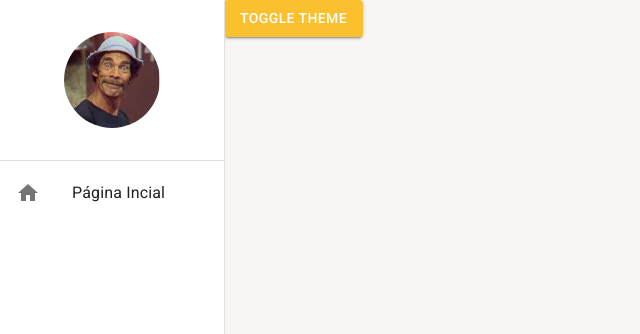
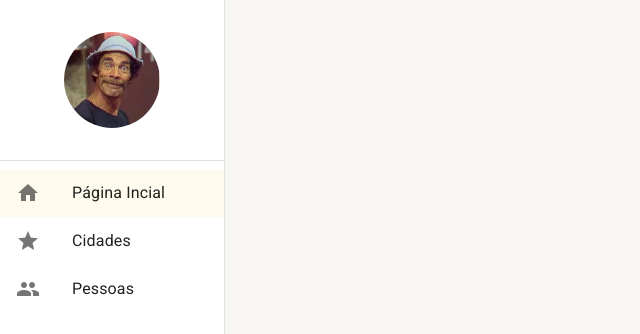
Before and after one commit to fabioarilete/curso-react-typescript, a React (Create React App) app: page /pagina-inicial in a window 1280 px wide. Shown: the top 334 px of the page, without its empty margins (0-640 px from the left). Built offline with nearby package versions, Linux system fonts and the light colour scheme.

Commit message:
feat: colocando opções de menu Drawer

```diff
--- a/eslint.config.mjs
+++ b/eslint.config.mjs
@@ -2,7 +2,6 @@ import globals from "globals";
 import pluginJs from "@eslint/js";
 import tseslint from "typescript-eslint";
 import pluginReact from "eslint-plugin-react";
-
 
 /** @type {import('eslint').Linter.Config[]} */
 export default [
--- a/package.json
+++ b/package.json
@@ -26,6 +26,7 @@
     "eslint": "^9.22.0",
     "eslint-plugin-react": "^7.37.4",
     "globals": "^16.0.0",
+    "prettier": "3.5.3",
     "typescript": "^4.9.5",
     "typescript-eslint": "^8.27.0",
     "web-vitals": "^2.1.4"
--- a/src/routes/index.tsx
+++ b/src/routes/index.tsx
@@ -1,20 +1,33 @@
-import { Button } from "@mui/material";
-import { Routes, Route, Navigate } from "react-router-dom";
-import { UseDrawerContext } from "../shared/contexts";
+import { Button } from '@mui/material';
+import { Routes, Route, Navigate } from 'react-router-dom';
+import { UseDrawerContext } from '../shared/contexts';
+import { useEffect } from 'react';
 
 export const AppRoutes = () => {
-  const { toggleDrawerOpen } = UseDrawerContext();
+  const { toggleDrawerOpen, setDrawerOptions } = UseDrawerContext();
+
+  useEffect(() => {
+    setDrawerOptions([
+      {
+        label: 'Página Incial',
+        path: '/pagina-inicial',
+        icon: 'home',
+      },
+      {
+        label: 'Cidades',
+        path: '/cidades',
+        icon: 'star',
+      },
+      {
+        label: 'Pessoas',
+        path: '/pessoas',
+        icon: 'people',
+      },
+    ]);
+  }, []);
 
   return (
     <Routes>
-      <Route
-        path="/pagina-inicial"
-        element={
-          <Button variant="contained" color="primary" onClick={toggleDrawerOpen}>
-            TOGGLE THEME
-          </Button>
-        }
-      />
       <Route path="*" element={<Navigate to="/pagina-inicial" />} />
     </Routes>
   );
--- a/src/shared/components/menu-lateral/MenuLateral.tsx
+++ b/src/shared/components/menu-lateral/MenuLateral.tsx
@@ -10,54 +10,68 @@ import {
   ListItemText,
   useMediaQuery,
   useTheme,
-} from "@mui/material";
-import foto from "../../img/madruga.png";
-import { UseDrawerContext } from "../../contexts";
+} from '@mui/material';
+import foto from '../../img/madruga.png';
+import { UseDrawerContext } from '../../contexts';
+import { useMatch, useNavigate, useResolvedPath } from 'react-router-dom';
 
 interface IDrawerProps {
   children: React.ReactNode;
 }
 
+interface IListItemLinkProps {
+  label: string;
+  icon: string;
+  to: string;
+  onClick: (() => void) | undefined;
+}
+
+const ListItemLink: React.FC<IListItemLinkProps> = ({ to, label, icon, onClick }) => {
+  const navigate = useNavigate();
+
+  const resolvePath = useResolvedPath(to);
+  const match = useMatch({ path: resolvePath.pathname, end: false });
+
+  const handleClick = () => {
+    navigate(to);
+    onClick?.();
+  };
+
+  return (
+    <ListItemButton selected={!!match} onClick={onClick}>
+      <ListItemIcon>
+        <Icon>{icon}</Icon>
+      </ListItemIcon>
+      <ListItemText primary={label} />
+    </ListItemButton>
+  );
+};
+
 export const MenuLateraL: React.FC<IDrawerProps> = ({ children }) => {
   const theme = useTheme();
-  const smDown = useMediaQuery(theme.breakpoints.down("sm"));
+  const smDown = useMediaQuery(theme.breakpoints.down('sm'));
 
-  const { isDrawerOpen, toggleDrawerOpen } = UseDrawerContext();
+  const { isDrawerOpen, toggleDrawerOpen, drawerOptions } = UseDrawerContext();
 
   return (
     <>
-      <Drawer
-        open={isDrawerOpen}
-        onClose={toggleDrawerOpen}
-        variant={smDown ? "temporary" : "permanent"}
-      >
-        <Box
-          width={theme.spacing(28)}
-          height="100%"
-          display="flex"
-          flexDirection="column"
-        >
-          <Box
-            width="100%"
-            height={theme.spacing(20)}
-            display="flex"
-            alignItems="center"
-            justifyContent="center"
-          >
-            <Avatar
-              sx={{ width: theme.spacing(12), height: theme.spacing(12) }}
-              src={foto}
-            />
+      <Drawer open={isDrawerOpen} onClose={toggleDrawerOpen} variant={smDown ? 'temporary' : 'permanent'}>
+        <Box width={theme.spacing(28)} height="100%" display="flex" flexDirection="column">
+          <Box width="100%" height={theme.spacing(20)} display="flex" alignItems="center" justifyContent="center">
+            <Avatar sx={{ width: theme.spacing(12), height: theme.spacing(12) }} src={foto} />
           </Box>
           <Divider />
           <Box flex={1}>
             <List component="nav">
-              <ListItemButton>
-                <ListItemIcon>
-                  <Icon>home</Icon>
-                </ListItemIcon>
-                <ListItemText primary="Página Incial" />
-              </ListItemButton>
+              {drawerOptions.map(drawerOptions => (
+                <ListItemLink
+                  key={drawerOptions.path}
+                  to={drawerOptions.path}
+                  icon={drawerOptions.icon}
+                  label={drawerOptions.label}
+                  onClick={smDown ? toggleDrawerOpen : undefined}
+                />
+              ))}
             </List>
           </Box>
         </Box>
--- a/src/shared/contexts/DrawerContext.tsx
+++ b/src/shared/contexts/DrawerContext.tsx
@@ -1,12 +1,20 @@
-import React, { createContext, useCallback, useContext, useState } from "react";
+import React, { createContext, useCallback, useContext, useState } from 'react';
 
 interface IDrawerContextData {
   isDrawerOpen: boolean;
   toggleDrawerOpen: () => void;
+  drawerOptions: IDrawerOption[];
+  setDrawerOptions: (newDrawerOptions: IDrawerOption[]) => void;
 }
 
 interface IDrawerProviderProps {
   children: React.ReactNode;
+}
+
+interface IDrawerOption {
+  icon: string;
+  path: string;
+  label: string;
 }
 
 const DrawerContex = createContext({} as IDrawerContextData);
@@ -15,18 +23,23 @@ export const UseDrawerContext = () => {
   return useContext(DrawerContex);
 };
 
-export const DrawerProvider: React.FC<IDrawerProviderProps> = ({
-  children,
-}) => {
+export const DrawerProvider: React.FC<IDrawerProviderProps> = ({ children }) => {
   const [isDrawerOpen, setIsDrawerOpen] = useState(false);
+  const [drawerOptions, setDrawerOptions] = useState<IDrawerOption[]>([]);
 
   const toggleDrawerOpen = useCallback(() => {
-    setIsDrawerOpen((oldDrawerOpen) => !oldDrawerOpen);
+    setIsDrawerOpen(oldDrawerOpen => !oldDrawerOpen);
+  }, []);
+
+  const handleSetDrawerOptions = useCallback((newDrawerOptions: IDrawerOption[]) => {
+    setDrawerOptions(newDrawerOptions);
   }, []);
 
   return (
     <DrawerContex.Provider
       value={{
+        drawerOptions,
+        setDrawerOptions: handleSetDrawerOptions,
         isDrawerOpen,
         toggleDrawerOpen,
       }}
```
Also changed, not shown: .eslintrc.json (added), 2 other files (tests, documents, lock files or other folders).
